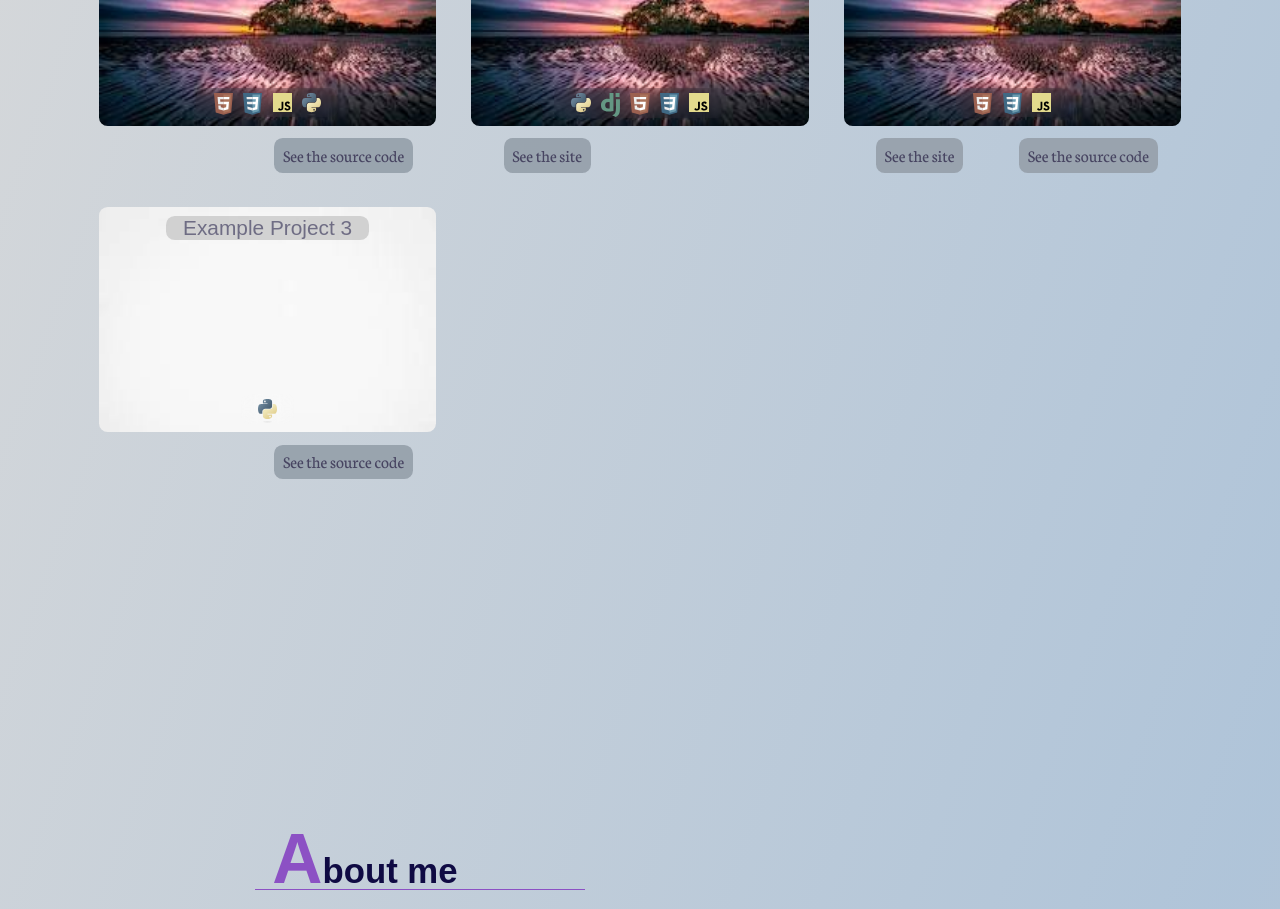
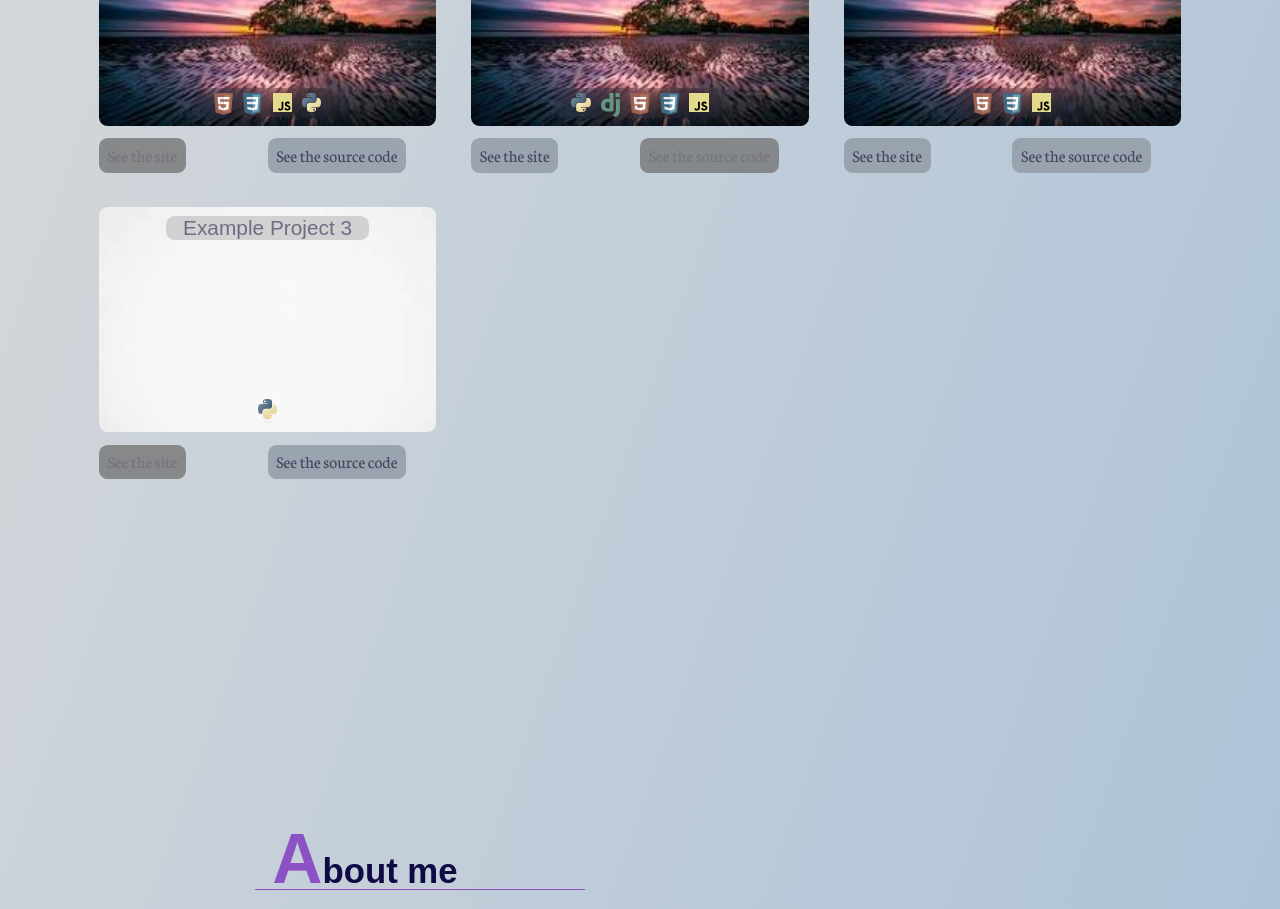
Before and after one commit to Ky210299/portfolio, a Vue app: page / in a window 1280 px wide. Shown: the part 1060-1969 px from the top of the page. Built offline with nearby package versions, Linux system fonts and the light colour scheme; no server answers; a web font is replaced by a local one.

Commit message:
adding disabled buttons to the projects cards and change their position to flex-star

```diff
--- a/src/views/Projects.vue
+++ b/src/views/Projects.vue
@@ -207,13 +207,12 @@
 					<ul class="project-links">
 
 						<li v-for=" link in project.links" :key="link.name"
-							class="project-links-item">
+							class="project-links-item"
+							:class="{ 'disabled': link.link == undefined }">
 
-							<a class="project-links-item-text"
-								v-if="link.link != undefined" :href="link">
+							<a class="project-links-item-text" :href="link">
 
 								{{ link.linkDescription }}
-
 							</a>
 						</li>
 					</ul>
@@ -295,7 +294,7 @@
 						transition: all ease 0.5s;
 						border-radius: .5rem;
 						object-fit: fill;
-						aspect-ratio: 3	/2;
+						aspect-ratio: 3 /2;
 					}
 
 					.project-info {
@@ -412,7 +411,7 @@
 
 
 					.project-links-item {
-						justify-self: center;
+						justify-self: flex-start;
 						text-align: center;
 						transition: all ease .3s;
 
@@ -427,12 +426,20 @@
 							background-color: var(--color-palette--primary);
 							filter: contrast(.5) saturate(1);
 							width: max-content;
+
 						}
+						&.disabled {
+								filter: contrast(.2);
+
+								&:hover{
+									transform: none
+								}
+
+							}
 
 						&:hover {
 
-							transform: scale(1.05);
-							filter: contrast(2) ;
+							transform: scale(1.05) ;
 
 						}
 
@@ -442,4 +449,5 @@
 		}
 	}
 }
+
 </style>
```
